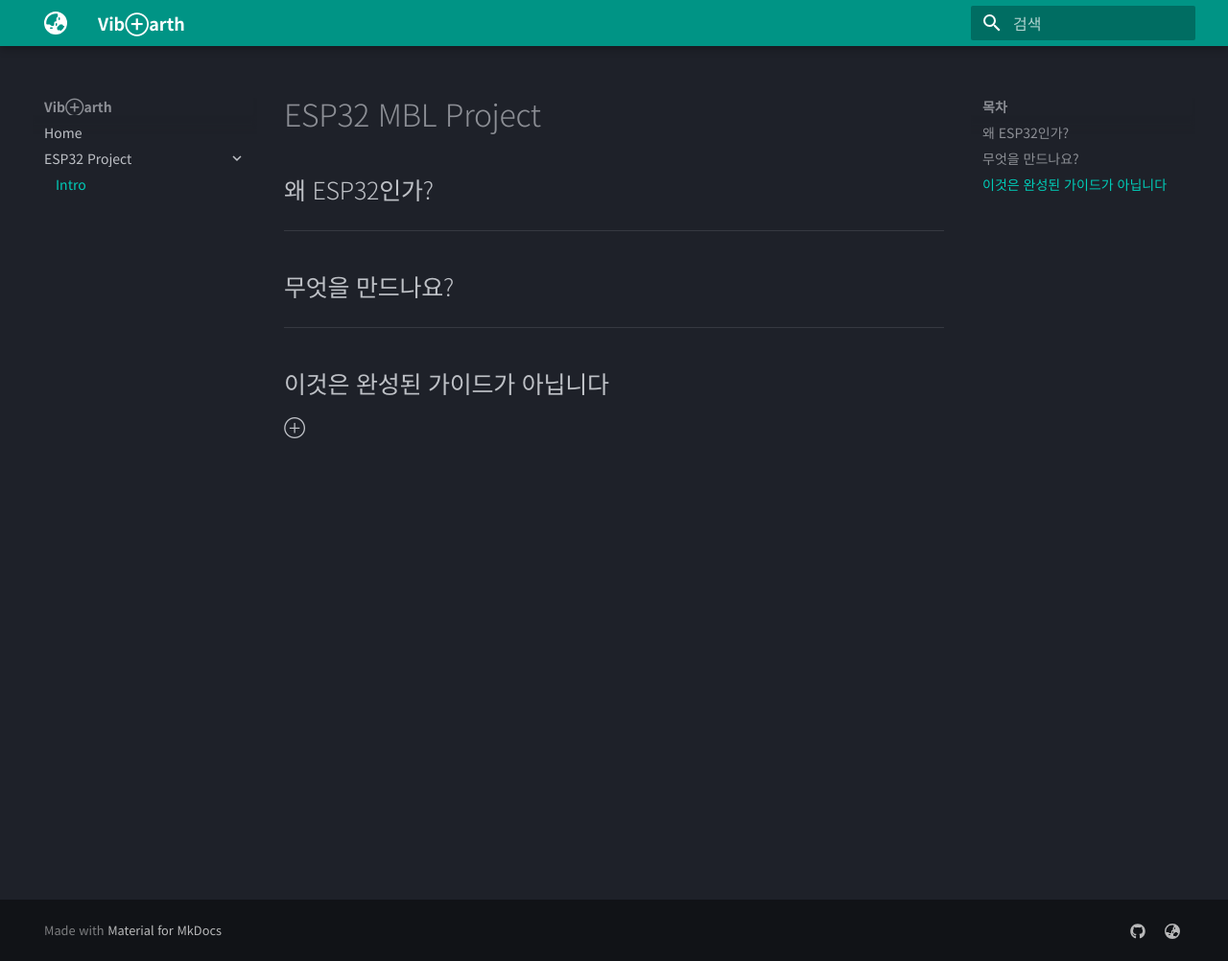
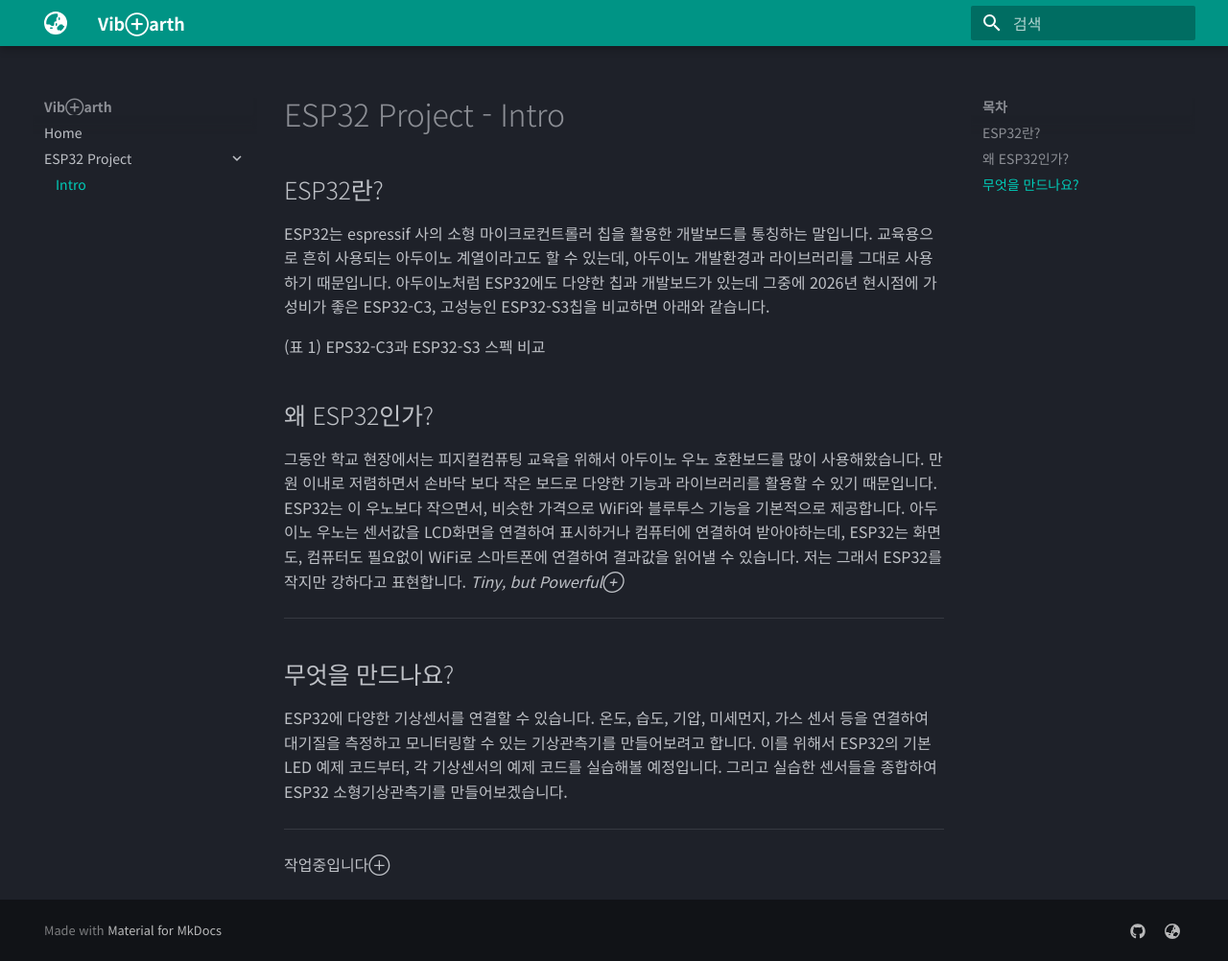
Before and after one commit to VibEarth/VibEarth.github.io, an MkDocs documentation site: the page built from docs/esp32/intro.md, in a window 1280 px wide and 1002 px high. Shown: the whole window at 96% size. Built offline with MkDocs 1.6.1 and Material for MkDocs 9.7.7, drawn with Linux system fonts in a browser that asks for light colours.

Commit message:
Update intro.md

```diff
--- a/docs/esp32/intro.md
+++ b/docs/esp32/intro.md
@@ -1,15 +1,32 @@
-# ESP32 MBL Project
+# ESP32 Project - Intro
+
+## ESP32란?
+
+ESP32는 espressif 사의 소형 마이크로컨트롤러 칩을 활용한 개발보드를 통칭하는 말입니다.
+교육용으로 흔히 사용되는 아두이노 계열이라고도 할 수 있는데, 아두이노 개발환경과 라이브러리를 그대로 사용하기 때문입니다.
+아두이노처럼 ESP32에도 다양한 칩과 개발보드가 있는데 그중에 2026년 현시점에 가성비가 좋은 ESP32-C3, 고성능인 ESP32-S3칩을 비교하면 아래와 같습니다.
+
+(표 1) EPS32-C3과 ESP32-S3 스펙 비교
 
 ## 왜 ESP32인가?
+
+그동안 학교 현장에서는 피지컬컴퓨팅 교육을 위해서 아두이노 우노 호환보드를 많이 사용해왔습니다.
+만원 이내로 저렴하면서 손바닥 보다 작은 보드로 다양한 기능과 라이브러리를 활용할 수 있기 때문입니다.
+ESP32는 이 우노보다 작으면서, 비슷한 가격으로 WiFi와 블루투스 기능을 기본적으로 제공합니다.
+아두이노 우노는 센서값을 LCD화면을 연결하여 표시하거나 컴퓨터에 연결하여 받아야하는데,
+ESP32는 화면도, 컴퓨터도 필요없이 WiFi로 스마트폰에 연결하여 결과값을 읽어낼 수 있습니다.
+저는 그래서 ESP32를 작지만 강하다고 표현합니다.
+*Tiny, but Powerful⊕*
 
 ---
 
 ## 무엇을 만드나요?
 
+ESP32에 다양한 기상센서를 연결할 수 있습니다.
+온도, 습도, 기압, 미세먼지, 가스 센서 등을 연결하여 대기질을 측정하고 모니터링할 수 있는 기상관측기를 만들어보려고 합니다.
+이를 위해서 ESP32의 기본 LED 예제 코드부터, 각 기상센서의 예제 코드를 실습해볼 예정입니다.
+그리고 실습한 센서들을 종합하여 ESP32 소형기상관측기를 만들어보겠습니다.
 
 ---
 
-## 이것은 완성된 가이드가 아닙니다
-
-
-⊕
+작업중입니다⊕
```
